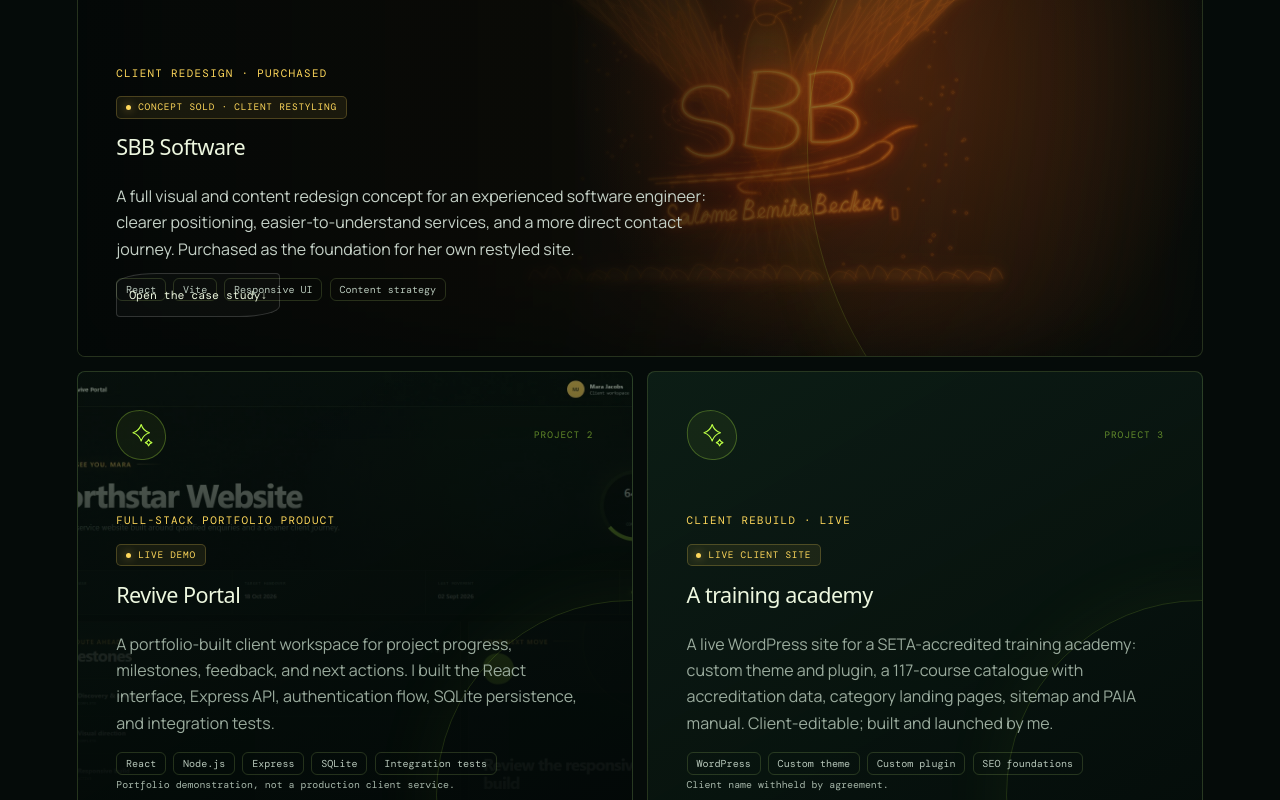
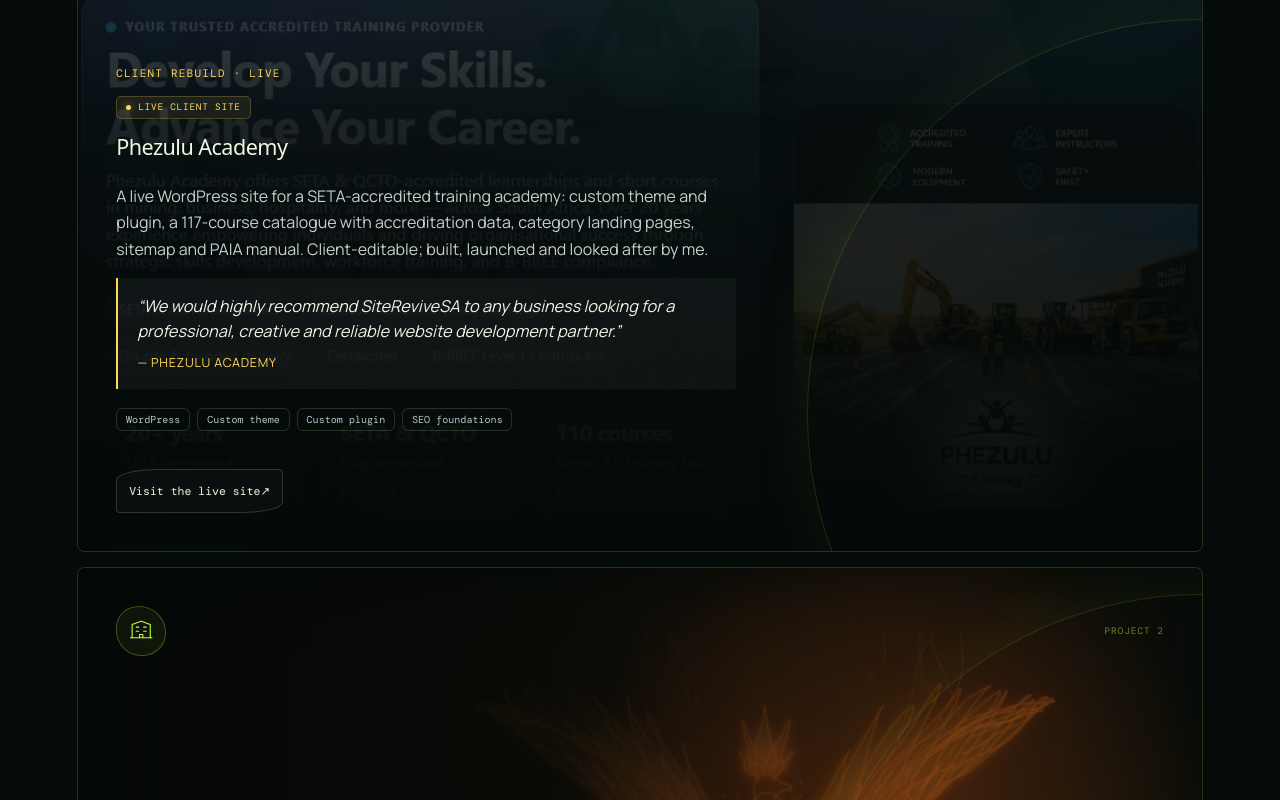
Before and after one commit to Wallas88/waldo-trytsman, a React (Vite) app: page / in a window 1280 px wide. Shown: the part 1340-2140 px from the top of the page. Built offline with nearby package versions, Linux system fonts and the light colour scheme; a web font is replaced by a local one.

Commit message:
Lead with Phezulu Academy and update the Revive Portal card

```diff
--- a/src/App.jsx
+++ b/src/App.jsx
@@ -169,6 +169,12 @@
       {project.status && <span className="project-status"><i />{project.status}</span>}
       <h3>{project.title}</h3>
       <p>{project.description}</p>
+      {project.quote && (
+        <figure className="project-quote">
+          <blockquote>“{project.quote.text}”</blockquote>
+          <figcaption>— {project.quote.by}</figcaption>
+        </figure>
+      )}
       <ul className="tag-list" aria-label={`${project.title} technologies`}>
         {project.stack.map((item) => <li key={item}>{item}</li>)}
       </ul>
--- a/src/profile.js
+++ b/src/profile.js
@@ -57,6 +57,25 @@
 
 export const projects = [
   {
+    type: "Client rebuild · Live",
+    status: "Live client site",
+    title: "Phezulu Academy",
+    description:
+      "A live WordPress site for a SETA-accredited training academy: custom theme and plugin, a 117-course catalogue with accreditation data, category landing pages, sitemap and PAIA manual. Client-editable; built, launched and looked after by me.",
+    // The bolded line from their signed testimonial (16 Sep 2026). Company
+    // name only — no person named, per their consent.
+    quote: {
+      text: "We would highly recommend SiteReviveSA to any business looking for a professional, creative and reliable website development partner.",
+      by: "Phezulu Academy",
+    },
+    stack: ["WordPress", "Custom theme", "Custom plugin", "SEO foundations"],
+    preview: `${import.meta.env.BASE_URL}art/phezulu-academy.webp`,
+    previewKind: "dashboard",
+    featured: true,
+    href: "https://www.phezuluacademy.co.za/",
+    action: "Visit the live site",
+  },
+  {
     type: "Client redesign · Purchased",
     status: "Concept sold · client restyling",
     title: "SBB Software",
@@ -71,26 +90,17 @@
     caseStudy: true,
   },
   {
-    type: "Full-stack portfolio product",
-    status: "Live demo",
+    type: "Full-stack product · In use",
+    status: "Client portal",
     title: "Revive Portal",
     description:
-      "A portfolio-built client workspace for project progress, milestones, feedback, and next actions. I built the React interface, Express API, authentication flow, SQLite persistence, and integration tests.",
-    stack: ["React", "Node.js", "Express", "SQLite", "Integration tests"],
-    note: "Portfolio demonstration, not a production client service.",
+      "The client portal behind my projects: invitation-only accounts, per-project access, milestones, versioned deliverables with approve / request-changes decisions and their history, messages and private files. React on an Express API with SQLite, cookie sessions, CSRF protection and 27 integration tests — designed, built and run by me.",
+    stack: ["React", "Node.js", "Express", "SQLite", "Auth & permissions", "Integration tests"],
     preview: `${import.meta.env.BASE_URL}art/revive-portal-dashboard.webp`,
     previewKind: "dashboard",
-    href: "https://revive-portal.onrender.com/",
-    action: "Open the live demo",
-  },
-  {
-    type: "Client rebuild · Live",
-    status: "Live client site",
-    title: "A training academy",
-    description:
-      "A live WordPress site for a SETA-accredited training academy: custom theme and plugin, a 117-course catalogue with accreditation data, category landing pages, sitemap and PAIA manual. Client-editable; built and launched by me.",
-    stack: ["WordPress", "Custom theme", "Custom plugin", "SEO foundations"],
-    note: "Client name withheld by agreement.",
+    // Clients sign in by invitation, so there is no public demo login — the code is the open part.
+    href: "https://github.com/Wallas88/revive-portal",
+    action: "See the code",
   },
   {
     type: "Business",
--- a/src/styles.css
+++ b/src/styles.css
@@ -81,7 +81,7 @@
 .section-heading > p:last-child { color: var(--muted); }
 .section-heading.compact { display: block; max-width: 920px; }
 .project-grid { display: grid; grid-template-columns: repeat(2, 1fr); gap: .9rem; }
-.project-card { position: relative; min-height: 430px; padding: clamp(1.5rem, 3vw, 3rem); overflow: hidden; background: linear-gradient(150deg, rgba(16,38,28,.68), rgba(5,13,10,.9)); border: 1px solid var(--line); border-radius: 8px; }
+.project-card { position: relative; min-height: 430px; padding: clamp(1.5rem, 3vw, 3rem); padding-bottom: 6.5rem; /* room for the absolutely-positioned action link */ overflow: hidden; background: linear-gradient(150deg, rgba(16,38,28,.68), rgba(5,13,10,.9)); border: 1px solid var(--line); border-radius: 8px; }
 .project-card > * { position: relative; z-index: 1; }
 .project-card.featured { grid-column: span 2; min-height: 520px; background: #050b09; }
 .project-preview { position: absolute; z-index: 0; inset: 0; background: linear-gradient(90deg, rgba(3,8,7,.98) 0%, rgba(3,8,7,.82) 47%, rgba(3,8,7,.2) 100%), linear-gradient(0deg, #050b09 0%, transparent 60%), var(--preview) center / cover no-repeat; opacity: .82; transition: opacity .35s ease, transform .6s ease; }
@@ -90,6 +90,10 @@
 .project-card.featured:hover .project-preview { opacity: 1; transform: scale(1.025); }
 .project-card.featured .card-kicker { margin-top: 10rem; }
 .project-card.featured > p:not(.card-kicker) { max-width: 620px; color: #c5d1c7; }
+/* A client's own words on a featured card — the one thing on the page I didn't write. */
+.project-quote { position: relative; z-index: 1; max-width: 620px; margin: .4rem 0 1.2rem; padding: 1rem 1.2rem; border-left: 2px solid var(--gold, #ffd45b); background: rgba(255,255,255,.035); }
+.project-quote blockquote { margin: 0; color: #edf6e5; font-size: 1.02rem; line-height: 1.55; font-style: italic; }
+.project-quote figcaption { margin-top: .5rem; color: var(--gold, #ffd45b); font-size: .78rem; letter-spacing: .06em; text-transform: uppercase; }
 .project-status { display: inline-flex; align-items: center; gap: .45rem; margin: 0 0 .85rem; padding: .27rem .55rem; color: var(--gold); background: rgba(255,216,91,.08); border: 1px solid rgba(255,216,91,.22); border-radius: 5px; font: .59rem var(--mono); text-transform: uppercase; letter-spacing: .08em; }
 .project-status i { width: 5px; height: 5px; background: var(--gold); border-radius: 50%; box-shadow: 0 0 9px rgba(255,216,91,.6); }
 .project-card::after { content: ''; position: absolute; right: -35%; bottom: -35%; width: 70%; aspect-ratio: 1; border: 1px solid rgba(188,255,69,.14); border-radius: 50%; box-shadow: 0 0 80px rgba(188,255,69,.06); transition: .4s ease; }
```
Also changed, not shown: public/art/phezulu-academy.webp (added), 1 other file (tests, documents, lock files or other folders).
